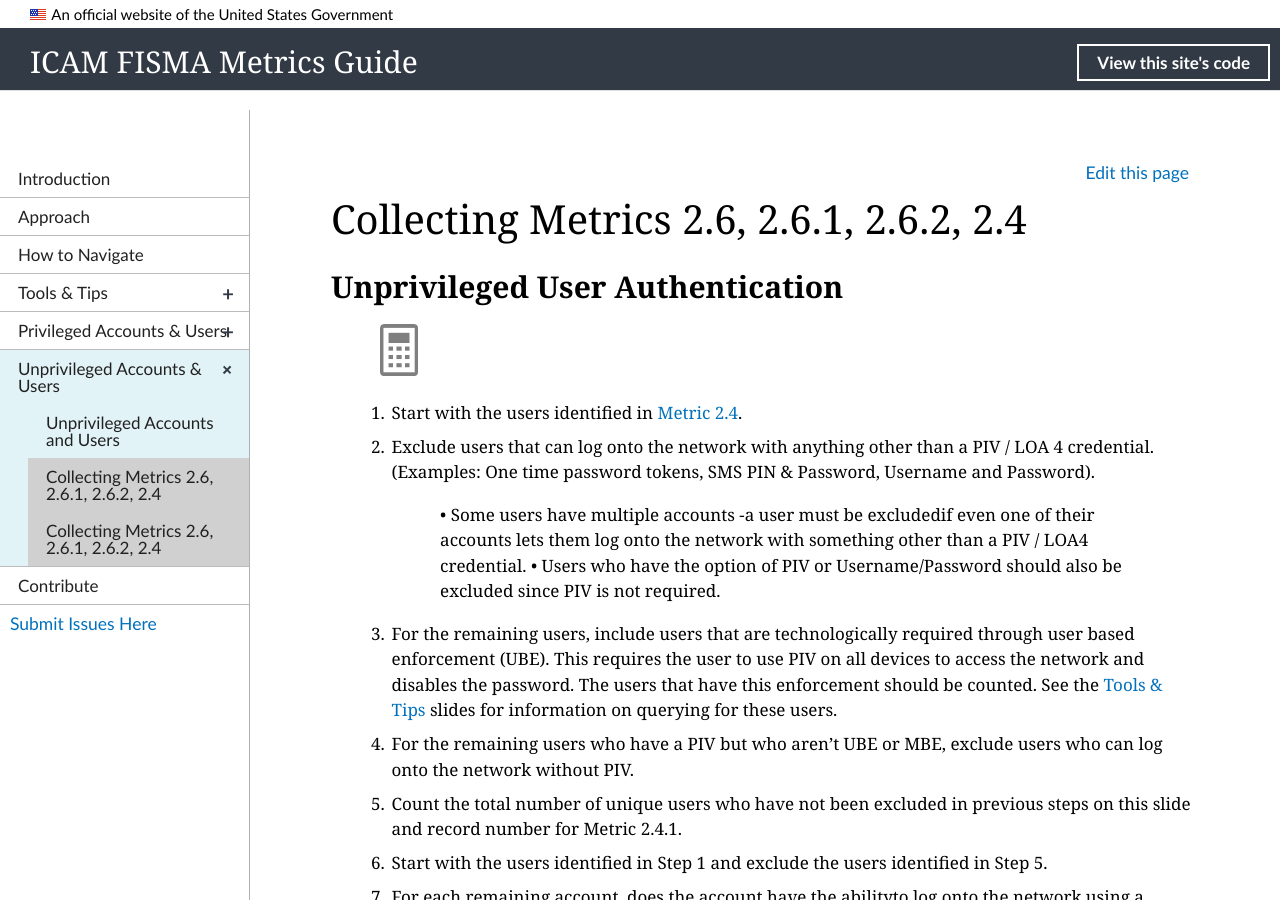
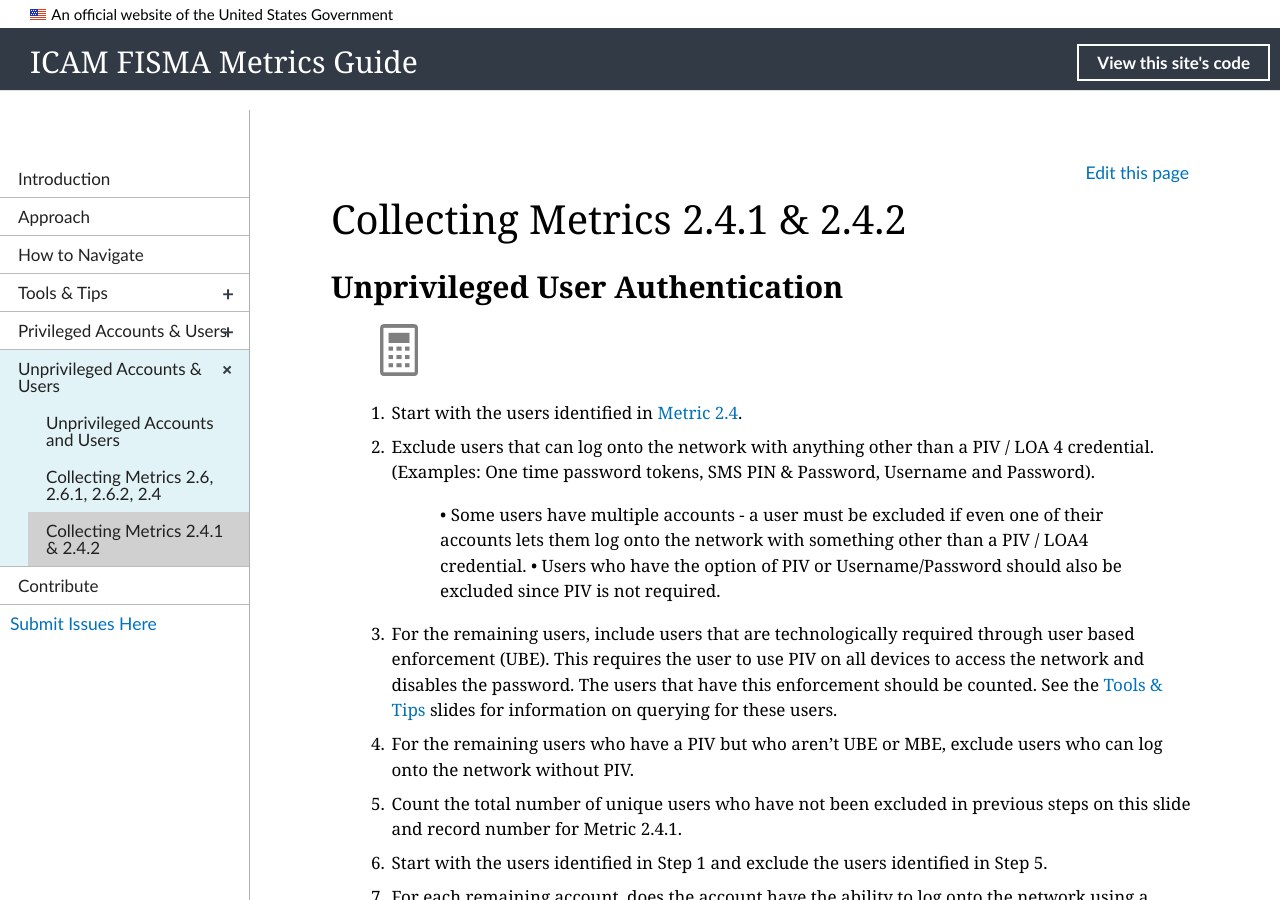
Before and after one commit to GSA/icam-fisma, a Jekyll site: the page built from _unpriv-mgmt/09_collection-241-242.md, in a window 1280 px wide and 900 px high. Built offline with Jekyll 4.4.1, drawn with Linux system fonts in a browser that asks for light colours; nearby versions of some CDN libraries; some of the changed text lies outside the part shown.

Commit message:
Minor typo fickses

```diff
--- a/_unpriv-mgmt/09_collection-241-242.md
+++ b/_unpriv-mgmt/09_collection-241-242.md
@@ -1,6 +1,6 @@
 ---
 layout: default
-title: Collecting Metrics 2.6, 2.6.1, 2.6.2, 2.4
+title: Collecting Metrics 2.4.1 & 2.4.2
 permalink: unpriv-mgmt/collection-241-242
 collection: unpriv-mgmt
 ---
@@ -9,13 +9,13 @@ collection: unpriv-mgmt
 
 1. Start with the users identified in [Metric 2.4](collection-26-24).
 2. Exclude users that can log onto the network with anything other than a PIV / LOA 4 credential. (Examples: One time password tokens, SMS PIN & Password, Username and Password).
->• Some users have multiple accounts -a user must be excludedif even one of their accounts lets them log onto the network with something other than a PIV / LOA4 credential.
+>• Some users have multiple accounts - a user must be excluded if even one of their accounts lets them log onto the network with something other than a PIV / LOA4 credential.
 >• Users who have the option of PIV or Username/Password should also be excluded since PIV is not required.
 3. For the remaining users, include users that are technologically required through user based enforcement (UBE). This requires the user to use PIV on all devices to access the network and disables the password. The users that have this enforcement should be counted. See the [Tools & Tips](../tools-tips/searchAD) slides  for information on querying for these users.
 4. For the remaining users who have a PIV but who aren’t UBE or MBE, exclude users who can log onto the network without PIV.
 5. Count the total number of unique users who have not been excluded in previous steps on this slide and record number for Metric 2.4.1.
 6. Start with the users identified in Step 1 and exclude the users identified in Step 5.
-7. For each remaining account, does the account have the abilityto log onto the network using a username & password? If it does, the user of the account should be counted.
+7. For each remaining account, does the account have the ability to log onto the network using a username & password? If it does, the user of the account should be counted.
 8. Count the total number of unique users found in Step 7 and record the number for Metric 2.4.2.
 
 <div class="usa-alert usa-alert-info">
```
